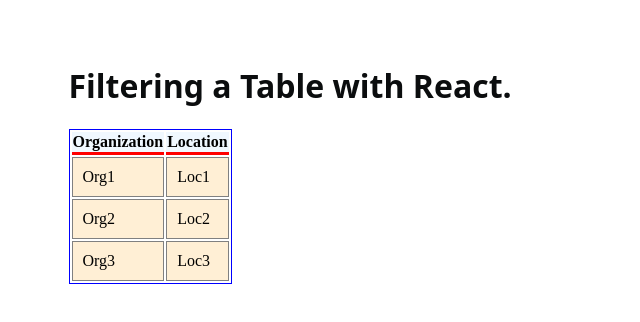
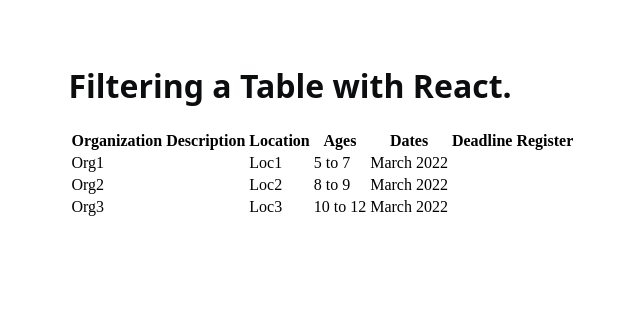
Before and after one commit to bloomfieldj/table-filter-test, a Next.js app: page / in a window 1280 px wide. Shown: the top 322 px of the page, without its empty margins (279-919 px from the left). Built offline with nearby package versions, Linux system fonts and the light colour scheme.

Commit message:
refactor table and data

```diff
--- a/components/Table2.jsx
+++ b/components/Table2.jsx
@@ -7,14 +7,20 @@ import React from 'react'
        {
          org: 'Org1',
          location: 'Loc1',
+         ages: '5 to 7',
+         dates: "March 2022"
        },
        {
          org: 'Org2',
          location: 'Loc2',
+         ages: '8 to 9',
+         dates: "March 2022"
        },
        {
          org: 'Org3',
          location: 'Loc3',
+         ages: '10 to 12',
+         dates: "March 2022"
        },
      ],
      []
@@ -27,8 +33,28 @@ import React from 'react'
         accessor: 'org', // accessor is the "key" in the data
         },
     {
+        Header: 'Description',
+        accessor: 'description',
+    },
+    {
         Header: 'Location',
         accessor: 'location',
+    },
+    {
+        Header: 'Ages',
+        accessor: 'ages',
+    },
+    {
+        Header: 'Dates',
+        accessor: 'dates',
+    },
+    {
+        Header: 'Deadline',
+        accessor: 'deadline',
+    },
+    {
+        Header: 'Register',
+        accessor: 'link',
     },
      ],
      []
@@ -43,19 +69,13 @@ import React from 'react'
    } = useTable({ columns, data })
 
    return (
-     <table {...getTableProps()} style={{ border: 'solid 1px blue' }}>
+     <table {...getTableProps()}>
        <thead>
          {headerGroups.map(headerGroup => (
            <tr {...headerGroup.getHeaderGroupProps()}>
              {headerGroup.headers.map(column => (
                <th
                  {...column.getHeaderProps()}
-                 style={{
-                   borderBottom: 'solid 3px red',
-                   background: 'aliceblue',
-                   color: 'black',
-                   fontWeight: 'bold',
-                 }}
                >
                  {column.render('Header')}
                </th>
@@ -72,11 +92,6 @@ import React from 'react'
                  return (
                    <td
                      {...cell.getCellProps()}
-                     style={{
-                       padding: '10px',
-                       border: 'solid 1px gray',
-                       background: 'papayawhip',
-                     }}
                    >
                      {cell.render('Cell')}
                    </td>
```
Lines whose indentation alone changed are shown as unchanged.
